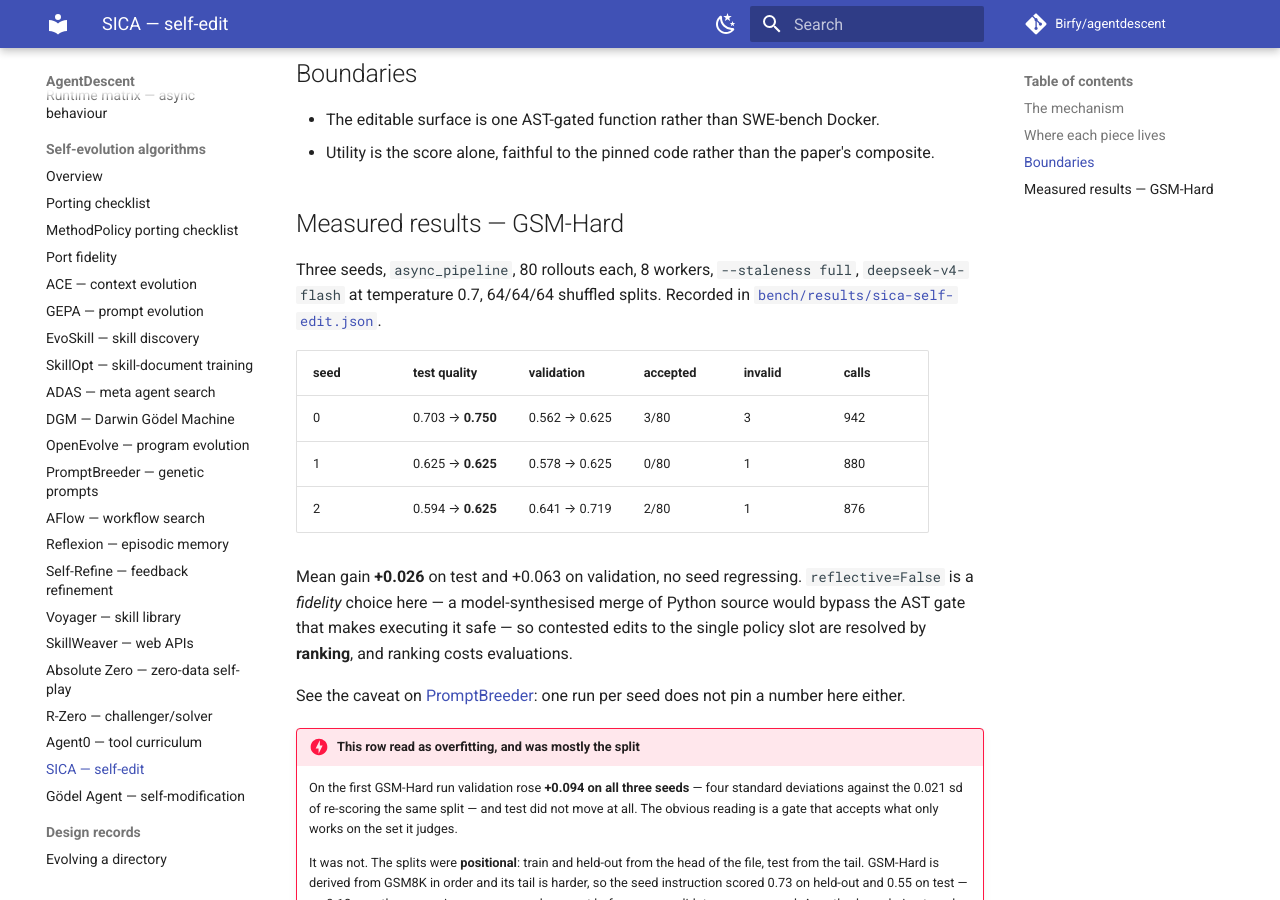
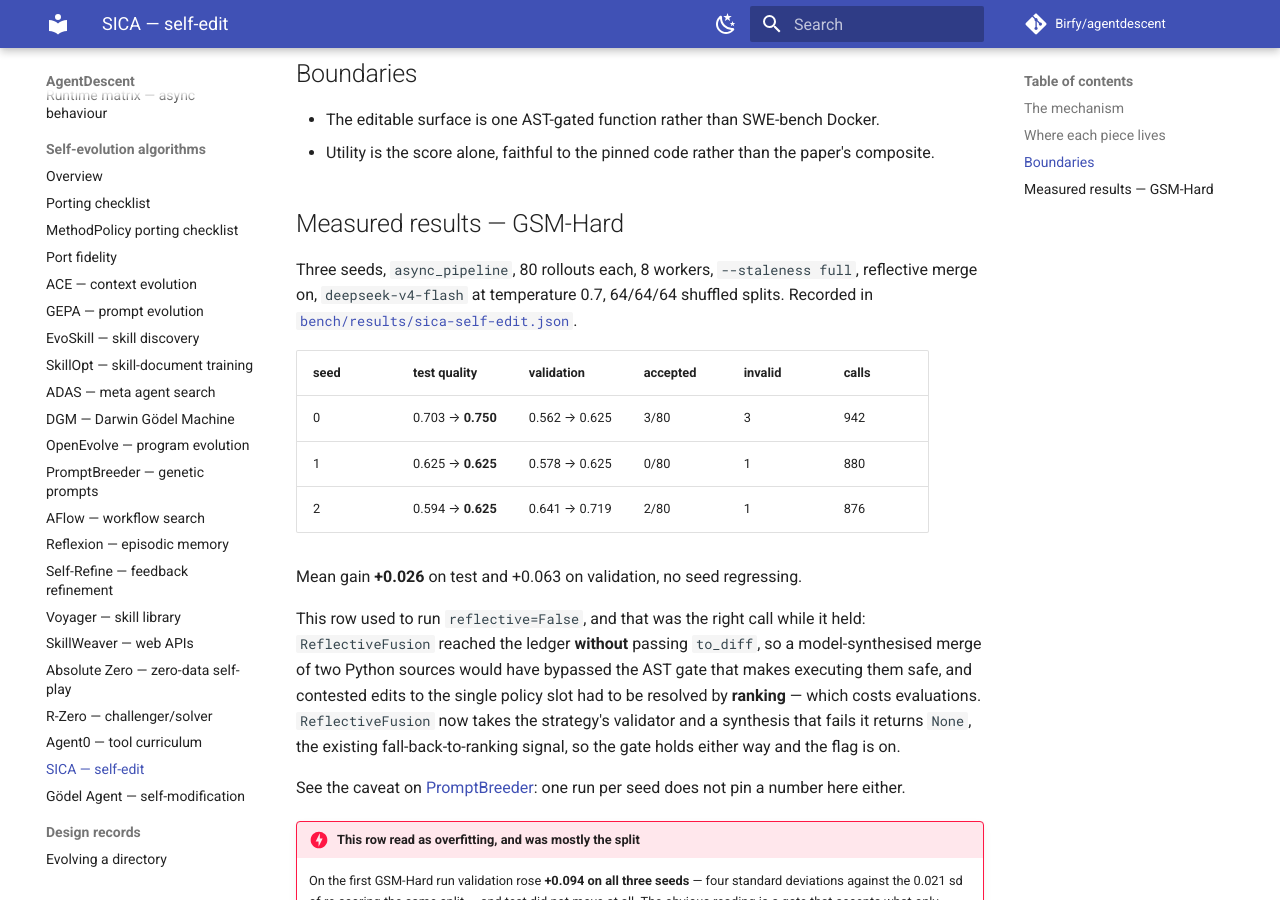
Before and after one commit to Birfy/agentdescent, an MkDocs documentation site: the page built from docs/algo-sica.md, in a window 1280 px wide and 900 px high, scrolled down 1066 px. Built offline with MkDocs 1.6.1 and Material for MkDocs 9.7.7, drawn with Linux system fonts in a browser that asks for light colours; comment, search, counter and statistics services are not loaded.

Commit message:
fix(sica, godel): the reflective flag was on and three places said otherwise
983f5b9 gave ReflectiveFusion a validator, which is what let these two turn the
flag on -- a synthesised merge of AST-gated Python now passes the same gate the
proposals do, and a rejection returns None, the existing fall-back-to-ranking
signal. The flag flipped; the test grouping, the SICA page and both results
files still described the old arrangement, and the runs had used the new one.

The test now also asserts that every reflective port carries a validator, so the
flag cannot be turned on again without the thing that makes it safe.

Co-Authored-By: Claude Opus 5 <noreply@anthropic.com>

```diff
--- a/docs/algo-sica.md
+++ b/docs/algo-sica.md
@@ -36,7 +36,8 @@ either). The selected agent then edits its own source and is re-benchmarked.
 ## Measured results — GSM-Hard
 
 Three seeds, `async_pipeline`, 80 rollouts each, 8 workers, `--staleness full`,
-`deepseek-v4-flash` at temperature 0.7, 64/64/64 shuffled splits. Recorded in
+reflective merge on, `deepseek-v4-flash` at temperature 0.7, 64/64/64 shuffled
+splits. Recorded in
 [`bench/results/sica-self-edit.json`](https://github.com/Birfy/agentdescent/blob/main/bench/results/sica-self-edit.json).
 
 | seed | test quality | validation | accepted | invalid | calls |
@@ -46,10 +47,15 @@ Three seeds, `async_pipeline`, 80 rollouts each, 8 workers, `--staleness full`,
 | 2 | 0.594 → **0.625** | 0.641 → 0.719 | 2/80 | 1 | 876 |
 
 Mean gain **+0.026** on test and +0.063 on validation, no seed regressing.
-`reflective=False` is a *fidelity* choice here — a model-synthesised merge of
-Python source would bypass the AST gate that makes executing it safe — so
-contested edits to the single policy slot are resolved by **ranking**, and
-ranking costs evaluations.
+
+This row used to run `reflective=False`, and that was the right call while it
+held: `ReflectiveFusion` reached the ledger **without** passing `to_diff`, so a
+model-synthesised merge of two Python sources would have bypassed the AST gate
+that makes executing them safe, and contested edits to the single policy slot
+had to be resolved by **ranking** — which costs evaluations. `ReflectiveFusion`
+now takes the strategy's validator and a synthesis that fails it returns `None`,
+the existing fall-back-to-ranking signal, so the gate holds either way and the
+flag is on.
 
 See the caveat on [PromptBreeder](algo-promptbreeder.md#measured-results-gsm8k): one
 run per seed does not pin a number here either.
```
Also changed, not shown: docs/algo-godel-agent.md (+3 -1 lines), 4 other files.
